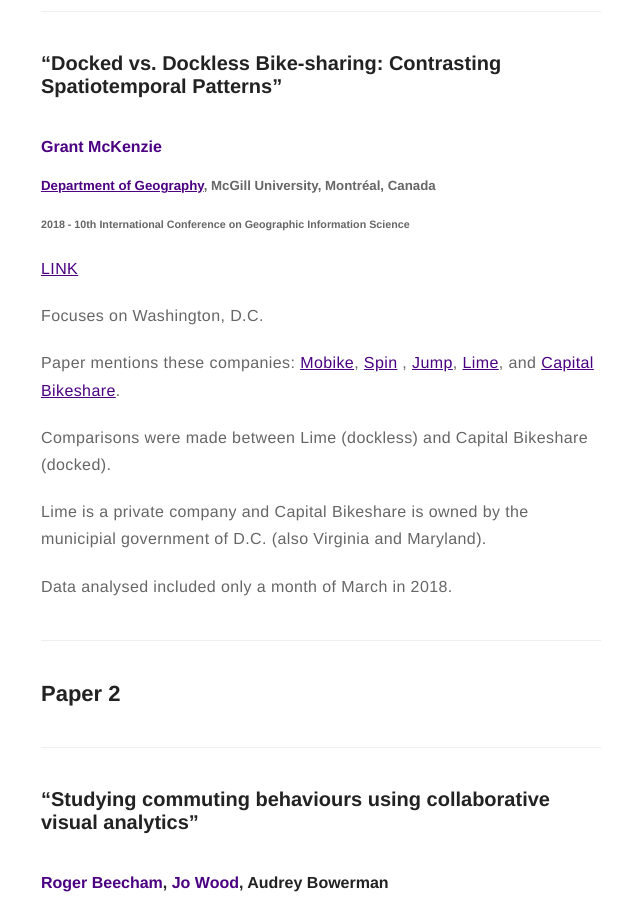
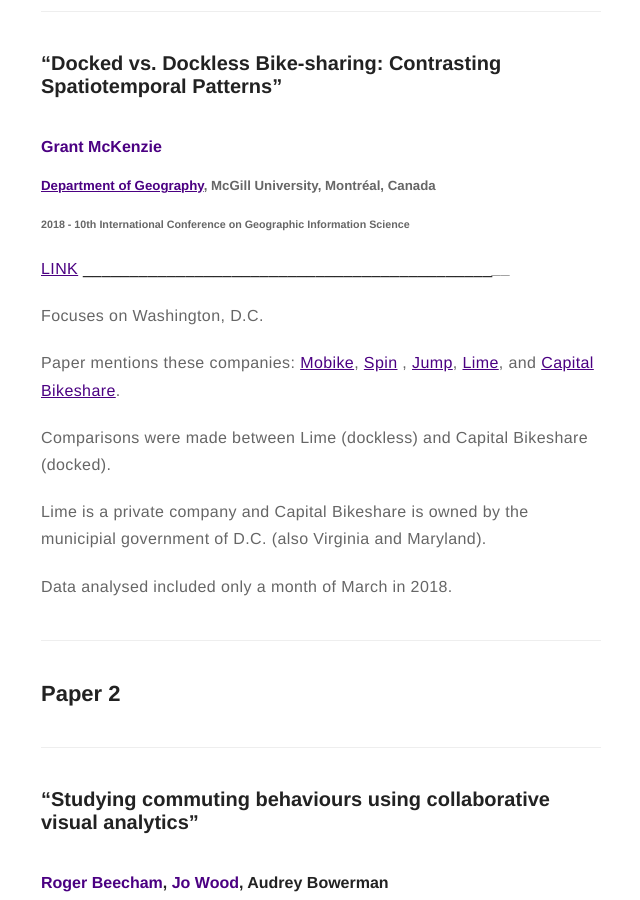
Before and after one commit to dljubenk/dljubenk.github.io, a Jekyll site: the page built from _posts/2019-02-06-literature-study.markdown, in a window 1280 px wide and 900 px high, scrolled down 948 px. Shown: the whole window, without its empty margins (319-959 px from the left). Built offline with Jekyll 4.4.1, drawn with Linux system fonts in a browser that asks for light colours; emoji names are drawn with the system emoji font; comment, search, counter and statistics services are not loaded.

```diff
--- a/_posts/2019-02-06-literature-study.markdown
+++ b/_posts/2019-02-06-literature-study.markdown
@@ -40,6 +40,7 @@ In total, 142 papers in the domain of smart cities transportation had been colle
 ###### 2018 - 10th International Conference on Geographic Information Science
 
 [LINK](https://grantmckenzie.com/academics/Dockless2018.pdf)
+________________________________________________________________________________________________________________________________________
 
 Focuses on Washington, D.C.
 
```
